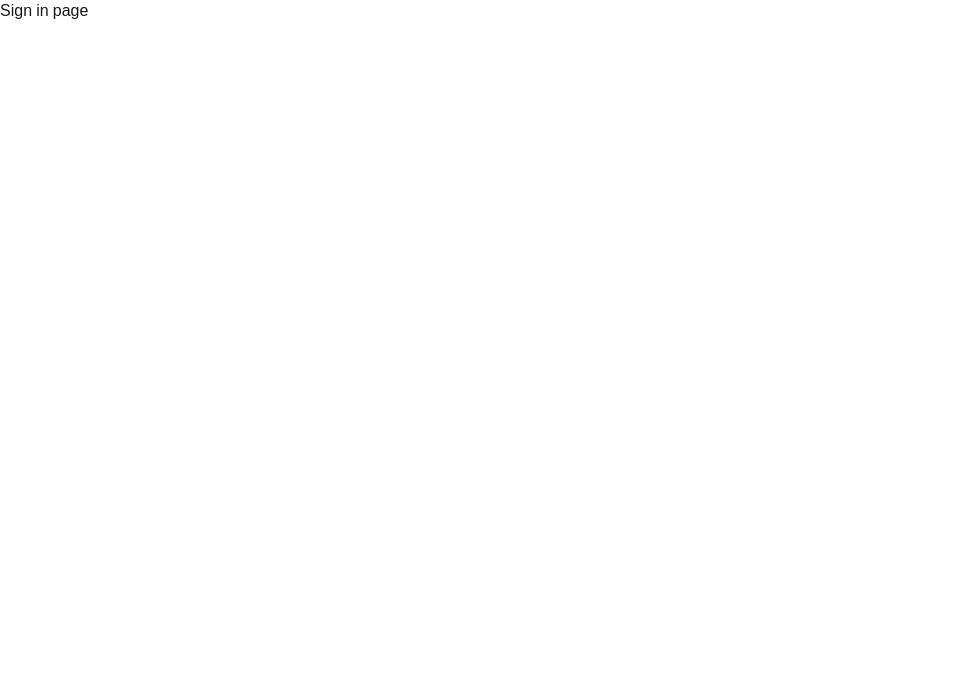
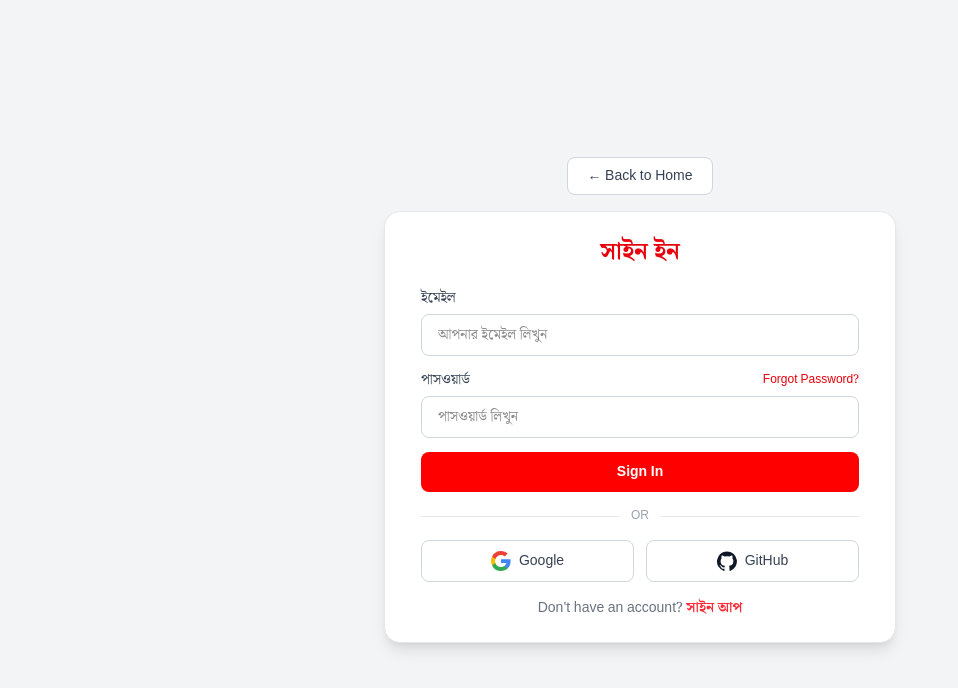
Before and after one commit to fayzur030/bangla-sangbad, a Next.js app: page /sign-in in a window 1280 px wide. Shown: the top 688 px of the page, without its empty margins (0-958 px from the left). Built offline with nearby package versions, Linux system fonts and the light colour scheme.

Commit message:
ui update

```diff
--- a/src/app/(auth)/sign-in/page.tsx
+++ b/src/app/(auth)/sign-in/page.tsx
@@ -1,11 +1,151 @@
-import React from 'react'
+import Link from 'next/link'
 
-const SignInPage = () => {
+const SignInForm = () => {
   return (
-    <div>
-      Sign in page
+    <div className='flex min-h-screen items-center justify-center bg-gray-100 px-4 py-6'>
+      <div className='w-full max-w-lg'>
+        {/* Back Button */}
+        <div className='mb-4 flex justify-center'>
+          <Link
+            href='/'
+            className='rounded-lg border border-gray-300 bg-white px-5 py-2 text-sm font-medium text-gray-700 transition hover:bg-gray-50'
+          >
+            ← Back to Home
+          </Link>
+        </div>
+
+        {/* Sign In Card */}
+        <div className='rounded-2xl border border-gray-200 bg-white px-7 py-6 shadow-lg sm:px-9'>
+          {/* Header */}
+          <div className='mb-5 text-center'>
+            <h1 className='text-2xl font-bold text-red-600'>সাইন ইন</h1>
+
+            {/* <p className='mt-1 text-sm text-gray-500'>
+              Sign in to continue to Bangla Sangbad
+            </p> */}
+          </div>
+
+          {/* Form */}
+          <form className='space-y-3.5'>
+            {/* Email */}
+            <div>
+              <label
+                htmlFor='email'
+                className='mb-1.5 block text-sm font-medium text-gray-700'
+              >
+                ইমেইল
+              </label>
+
+              <input
+                id='email'
+                type='email'
+                placeholder='আপনার ইমেইল লিখুন'
+                className='w-full rounded-lg border border-gray-300 px-4 py-2.5 text-sm outline-none transition focus:border-red-500 focus:bg-white focus:ring-2 focus:ring-red-100'
+              />
+            </div>
+
+            {/* Password */}
+            <div>
+              <div className='mb-1.5 flex items-center justify-between'>
+                <label
+                  htmlFor='password'
+                  className='block text-sm font-medium text-gray-700'
+                >
+                  পাসওয়ার্ড
+                </label>
+
+                <Link
+                  href='/forgot-password'
+                  className='text-xs font-medium text-red-600 hover:underline underline-red-600 transition hover:text-red-800'
+                >
+                  Forgot Password?
+                </Link>
+              </div>
+
+              <input
+                id='password'
+                type='password'
+                placeholder='পাসওয়ার্ড লিখুন'
+                className='w-full rounded-lg border border-gray-300 px-4 py-2.5 text-sm outline-none transition focus:border-red-500 focus:bg-white focus:ring-2 focus:ring-red-100'
+              />
+            </div>
+
+            {/* Sign In Button */}
+            <button
+              type='button'
+              className='w-full rounded-lg bg-[#FF0000] cursor-pointer px-4 py-2.5 text-sm font-semibold text-white transition hover:bg-red-800'
+            >
+              Sign In
+            </button>
+          </form>
+
+          {/* Divider */}
+          <div className='my-4 flex items-center gap-3'>
+            <div className='h-px flex-1 bg-gray-200' />
+
+            <span className='text-xs text-gray-400'>OR</span>
+
+            <div className='h-px flex-1 bg-gray-200' />
+          </div>
+
+          {/* Social Buttons */}
+          <div className='grid grid-cols-2 gap-3'>
+            {/* Google */}
+            <button
+              type='button'
+              className='flex items-center justify-center gap-2 rounded-lg border border-gray-300 bg-white px-4 py-2.5 text-sm font-medium text-gray-700 transition hover:bg-gray-50'
+            >
+              <svg viewBox='0 0 24 24' className='h-5 w-5' aria-hidden='true'>
+                <path
+                  fill='#4285F4'
+                  d='M23.49 12.27c0-.79-.07-1.55-.2-2.27H12v4.3h6.45a5.51 5.51 0 0 1-2.39 3.62v3.01h3.87c2.27-2.09 3.56-5.17 3.56-8.66Z'
+                />
+                <path
+                  fill='#34A853'
+                  d='M12 24c3.24 0 5.95-1.07 7.93-2.91l-3.87-3.01c-1.07.72-2.43 1.15-4.06 1.15-3.13 0-5.79-2.11-6.74-4.95H1.26v3.1A12 12 0 0 0 12 24Z'
+                />
+                <path
+                  fill='#FBBC05'
+                  d='M5.26 14.28A7.2 7.2 0 0 1 4.88 12c0-.79.14-1.56.38-2.28V6.62H1.26A12 12 0 0 0 0 12c0 1.94.46 3.78 1.26 5.38l4-3.1Z'
+                />
+                <path
+                  fill='#EA4335'
+                  d='M12 4.77c1.76 0 3.34.61 4.58 1.8l3.43-3.43C17.95 1.16 15.24 0 12 0A12 12 0 0 0 1.26 6.62l4 3.1c.95-2.84 3.61-4.95 6.74-4.95Z'
+                />
+              </svg>
+              Google
+            </button>
+
+            {/* GitHub */}
+            <button
+              type='button'
+              className='flex items-center justify-center gap-2 rounded-lg border border-gray-300 bg-white px-4 py-2.5 text-sm font-medium text-gray-700 transition hover:bg-gray-50'
+            >
+              <svg
+                viewBox='0 0 24 24'
+                className='h-5 w-5 fill-gray-900'
+                aria-hidden='true'
+              >
+                <path d='M12 .5a12 12 0 0 0-3.79 23.39c.6.11.82-.26.82-.58v-2.04c-3.34.73-4.04-1.61-4.04-1.61-.55-1.39-1.34-1.76-1.34-1.76-1.09-.75.08-.74.08-.74 1.2.09 1.84 1.23 1.84 1.23 1.07 1.83 2.8 1.3 3.48.99.11-.77.42-1.3.76-1.6-2.67-.3-5.47-1.34-5.47-5.93 0-1.31.47-2.38 1.23-3.22-.12-.3-.53-1.52.12-3.17 0 0 1-.32 3.3 1.23a11.47 11.47 0 0 1 6 0c2.29-1.55 3.29-1.23 3.29-1.23.66 1.65.25 2.87.13 3.17.76.84 1.22 1.91 1.22 3.22 0 4.6-2.8 5.62-5.48 5.92.43.37.81 1.1.81 2.22v3.29c0 .32.22.69.83.57A12 12 0 0 0 12 .5Z' />
+              </svg>
+              GitHub
+            </button>
+          </div>
+
+          {/* Sign Up */}
+          <p className='mt-4 text-center text-sm text-gray-500'>
+            Don&apos;t have an account?{' '}
+            <Link
+              href='/sign-up'
+              className='font-semibold text-red-500 transition hover:text-red-800'
+            >
+              সাইন আপ
+            </Link>
+          </p>
+        </div>
+      </div>
     </div>
   )
 }
 
-export default SignInPage
+export default SignInForm
--- a/src/app/(auth)/sign-up/page.tsx
+++ b/src/app/(auth)/sign-up/page.tsx
@@ -99,10 +99,10 @@
           </div>
           {/* Header */}
           <div className='mb-5 text-center'>
-            <h1 className='text-2xl font-bold text-gray-900'>সাইন আপ করুন</h1>
-            <p className='mt-1 text-sm text-gray-500'>
+            <h1 className='text-2xl font-bold text-red-600'>সাইন আপ করুন</h1>
+            {/* <p className='mt-1 text-sm text-gray-500'>
               Register to continue to <b>Bangla Sangbad</b>
-            </p>
+            </p> */}
           </div>
 
           {/* Form */}
@@ -121,7 +121,7 @@
                 name='name'
                 type='text'
                 placeholder='আপনার নাম লিখুন'
-                className='w-full rounded-lg border border-gray-300 px-4 py-2.5 text-sm outline-none transition focus:border-gray-900 focus:ring-1 focus:ring-gray-900'
+                className='w-full rounded-lg border border-gray-300 px-4 py-2.5 text-sm  outline-none transition focus:border-red-500 focus:bg-white focus:ring-2 focus:ring-red-100'
               />
             </div>
 
@@ -139,7 +139,7 @@
                 name='image'
                 type='url'
                 placeholder='https://example.com/profile.jpg'
-                className='w-full rounded-lg border border-gray-300 px-4 py-2.5 text-sm outline-none transition focus:border-gray-900 focus:ring-1 focus:ring-gray-900'
+                className='w-full rounded-lg border border-gray-300 px-4 py-2.5 text-sm outline-none transition focus:border-red-500 focus:bg-white focus:ring-2 focus:ring-red-100'
               />
             </div>
 
@@ -168,7 +168,7 @@
                 className={`w-full rounded-lg border px-4 py-2.5 text-sm outline-none transition ${
                   emailError
                     ? 'border-red-500 focus:border-red-500 focus:ring-1 focus:ring-red-500'
-                    : 'border-gray-300 focus:border-gray-900 focus:ring-1 focus:ring-gray-900'
+                    : 'border-gray-300 outline-none transition focus:border-red-500 focus:bg-white focus:ring-2 focus:ring-red-100'
                 }`}
               />
               {emailError && (
@@ -201,7 +201,7 @@
                 className={`w-full rounded-lg border px-4 py-2.5 text-sm outline-none transition ${
                   passwordError
                     ? 'border-red-500 focus:border-red-500 focus:ring-1 focus:ring-red-500'
-                    : 'border-gray-300 focus:border-gray-900 focus:ring-1 focus:ring-gray-900'
+                    : 'border-gray-300 outline-none transition focus:border-red-500 focus:bg-white focus:ring-2 focus:ring-red-100'
                 }`}
               />
               {passwordError && (
@@ -276,7 +276,7 @@
             ইতিমধ্যে একটি অ্যাকাউন্ট আছে?{' '}
             <Link
               href='/sign-in'
-              className='font-semibold text-red-600 hover:text-red-800 '
+              className='font-semibold text-red-600 hover:text-red-800 hover:underline'
             >
               সাইন ইন করুন
             </Link>
```
